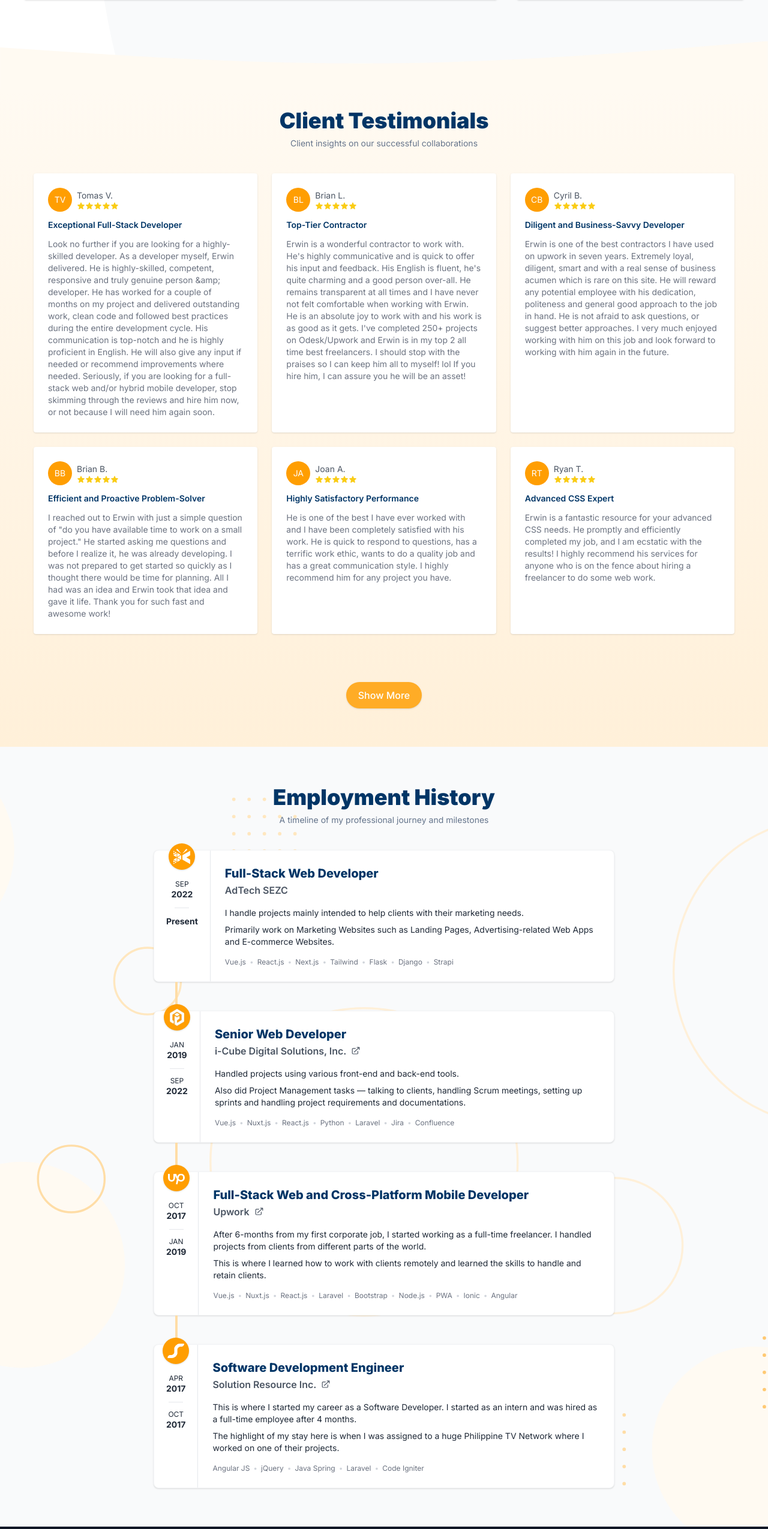
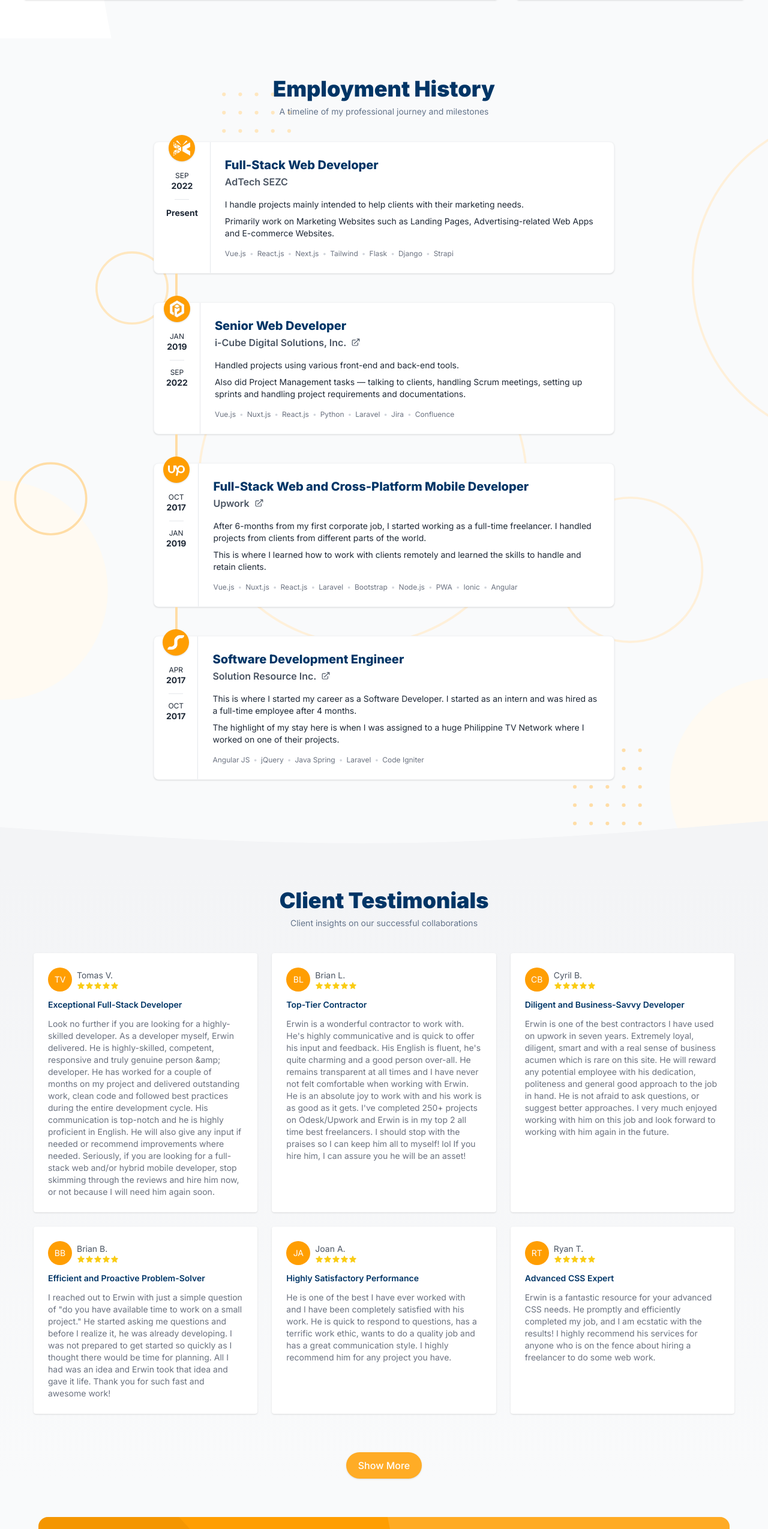
Before and after one commit to erwinmesi/v2.mesi.dev, a Next.js app: page / in a window 1280 px wide. Shown: the part 3523-6072 px from the top of the page at 60% size. Built offline with nearby package versions, Linux system fonts and the light colour scheme.

Commit message:
feat(home): contact banner

```diff
--- a/app/components/HomeProjects.tsx
+++ b/app/components/HomeProjects.tsx
@@ -5,7 +5,6 @@
 import cn from 'classnames'
 import Dot from '@/app/components/shared/Dot'
 import SymbolCircle from '@/app/components/shared/SymbolCircle'
-import imageWarp2 from '@/app/assets/images/warp-2.svg'
 
 function HomeProjects() {
   const [mounted, setMounted] = useState(false)
@@ -104,9 +103,6 @@
           </div>
         )}
       </div>
-      <picture className='relative z-[1] -bottom-1'>
-        <img src={imageWarp2.src} alt="Warp" className="w-full rotate-180" />
-      </picture>
     </section>
   )
 }
--- a/app/components/HomeReviews.tsx
+++ b/app/components/HomeReviews.tsx
@@ -23,9 +23,9 @@
   return (
     <section
       id="home-reviews"
-      className="bg-gradient-to-b from-primary-50 to-primary-100"
+      className="bg-gradient-to-b from-gray-100 to-gray-50"
     >
-      <div className="pt-8 pb-16 px-6 sm:px-8 md:px-10 lg:px-12 xl:px-14 2xl:px-16">
+      <div className="pt-8 px-6 sm:px-8 md:px-10 lg:px-12 xl:px-14 2xl:px-16">
         <div className="mb-10 text-center">
           <h2 className="section-header">Client Testimonials</h2>
           <p className="section-sub-header">
@@ -69,7 +69,7 @@
             </div>
           ))}
         </div>
-        <div className="flex justify-center mt-20">
+        <div className="flex justify-center pt-16">
           <button
             className={cn('btn', limited ? 'btn-primary' : 'btn-light')}
             onClick={toggleReviewsLimit}
--- a/app/components/HomeWorkHistory.tsx
+++ b/app/components/HomeWorkHistory.tsx
@@ -3,15 +3,16 @@
 import { workHistory } from '@/app/configs/workHistory'
 import { Fragment } from 'react'
 import bg from '@/app/assets/images/bg.svg'
+import imageWarp2 from '@/app/assets/images/warp-2.svg'
 
 function HomeWorkHistory() {
   return (
     <section
       id="home-work-history"
-      className="py-16 bg-cover bg-center"
+      className="pt-16 bg-cover bg-center"
       style={{ backgroundImage: `url('${bg.src}')` }}
     >
-      <div className="site-container">
+      <div className="site-container pb-16">
         <div className="text-center">
           <h2 className="section-header">Employment History</h2>
           <p className="section-sub-header">
@@ -27,6 +28,9 @@
           ))}
         </div>
       </div>
+      <picture className="relative z-[1] -bottom-1">
+        <img src={imageWarp2.src} alt="Warp" className="w-full rotate-180" />
+      </picture>
     </section>
   )
 }
--- /dev/null
+++ b/app/components/SiteContactBanner.tsx
@@ -0,0 +1,64 @@
+import {
+  EnvelopeIcon,
+  ArrowTopRightOnSquareIcon,
+} from '@heroicons/react/20/solid'
+import IconLinkedIn from '@/app/components/icons/IconLinkedIn'
+import IconUpwork from '@/app/components/icons/IconUpwork'
+import SymbolCircle from './shared/SymbolCircle'
+
+function SiteContactBanner() {
+  return (
+    <section className="md:px-16 md:py-16 bg-gray-50">
+      <div className="py-24 bg-primary md:rounded-2xl relative overflow-hidden">
+        <SymbolCircle svgClass="hidden md:block bg-primary-600 w-[100%] -left-[66%] -top-1/2" />
+        <SymbolCircle svgClass="bg-primary-300 border-4 border-primary-300 w-[75%] right-[-25%] bottom-0" />
+        <div className="site-container relative z-[1]">
+          <div className="text-center">
+            <h2 className="section-header !text-gray-50">{'Get In Touch'}</h2>
+            <p className="my-2 md:text-lg text-gray-50">
+              {"Contact me and let's work on completing your project."}
+            </p>
+          </div>
+          <div className="mt-10 flex flex-col lg:flex-row items-center justify-center gap-6">
+            <a className="btn btn-light" href="mailto:mesiaserwin@gmail.com">
+              <EnvelopeIcon className="h-8" />
+              <span className="font-semibold">mesiaserwin@gmail.com</span>
+            </a>
+            <div className="flex flex-col sm:flex-row gap-6 justify-center">
+              <a
+                className="btn btn-light"
+                href="https://www.upwork.com/fl/erwinmesi"
+                target="_blank"
+              >
+                <IconUpwork
+                  className="h-8 relative top-0.5"
+                  title="Contact me on Upwork"
+                />
+                <span className="font-semibold inline-flex gap-2 items-center">
+                  Upwork
+                  <ArrowTopRightOnSquareIcon height="18" />
+                </span>
+              </a>
+              <a
+                className="btn btn-light"
+                href="https://www.linkedin.com/in/erwinmesi"
+                target="_blank"
+              >
+                <IconLinkedIn
+                  className="h-8 relative bottom-0.5"
+                  title="Connect with me on LinkedIn"
+                />
+                <span className="font-semibold inline-flex gap-2 items-center">
+                  LinkedIn
+                  <ArrowTopRightOnSquareIcon height="18" />
+                </span>
+              </a>
+            </div>
+          </div>
+        </div>
+      </div>
+    </section>
+  )
+}
+
+export default SiteContactBanner
--- a/app/components/SiteFooter.tsx
+++ b/app/components/SiteFooter.tsx
@@ -3,7 +3,7 @@
 
 function SiteFooter() {
   return (
-    <div className="bg-gray-900 text-center text-white">
+    <div className="bg-gray-100 text-center">
       <div className="site-container py-6">
         <div className="flex justify-between items-start">
           <p className="text-sm">Erwin Mesias | mesi.dev</p>
--- a/app/components/icons/IconLinkedIn.tsx
+++ b/app/components/icons/IconLinkedIn.tsx
@@ -2,15 +2,17 @@
 
 interface IconLinkedInProps {
   className?: string
+  title?: string
 }
 
-const IconLinkedIn: React.FC<IconLinkedInProps> = ({ className }) => {
+const IconLinkedIn: React.FC<IconLinkedInProps> = ({ className, title }) => {
   return (
     <svg
       xmlns="http://www.w3.org/2000/svg"
       className={className}
       viewBox="0 0 24 24"
     >
+      {title && <title>{title}</title>}
       <path
         fill="currentColor"
         d="M16 7c-1.933 0-3.684 0.785-4.95 2.050s-2.050 3.017-2.050 4.95v7c0 0.552 0.448 1 1 1h4c0.552 0 1-0.448 1-1v-7c0-0.276 0.111-0.525 0.293-0.707s0.431-0.293 0.707-0.293 0.525 0.111 0.707 0.293 0.293 0.431 0.293 0.707v7c0 0.552 0.448 1 1 1h4c0.552 0 1-0.448 1-1v-7c0-1.933-0.785-3.684-2.050-4.95s-3.017-2.050-4.95-2.050zM16 9c1.381 0 2.63 0.559 3.536 1.464s1.464 2.155 1.464 3.536v6h-2v-6c0-0.828-0.337-1.58-0.879-2.121s-1.293-0.879-2.121-0.879-1.58 0.337-2.121 0.879-0.879 1.293-0.879 2.121v6h-2v-6c0-1.381 0.559-2.63 1.464-3.536s2.155-1.464 3.536-1.464zM2 8c-0.552 0-1 0.448-1 1v12c0 0.552 0.448 1 1 1h4c0.552 0 1-0.448 1-1v-12c0-0.552-0.448-1-1-1zM3 10h2v10h-2zM7 4c0-0.828-0.337-1.58-0.879-2.121s-1.293-0.879-2.121-0.879-1.58 0.337-2.121 0.879-0.879 1.293-0.879 2.121 0.337 1.58 0.879 2.121 1.293 0.879 2.121 0.879 1.58-0.337 2.121-0.879 0.879-1.293 0.879-2.121zM5 4c0 0.276-0.111 0.525-0.293 0.707s-0.431 0.293-0.707 0.293-0.525-0.111-0.707-0.293-0.293-0.431-0.293-0.707 0.111-0.525 0.293-0.707 0.431-0.293 0.707-0.293 0.525 0.111 0.707 0.293 0.293 0.431 0.293 0.707z"
--- a/app/components/icons/IconUpwork.tsx
+++ b/app/components/icons/IconUpwork.tsx
@@ -2,15 +2,17 @@
 
 interface IconLinkedInProps {
   className?: string
+  title?: string
 }
 
-const IconLinkedIn: React.FC<IconLinkedInProps> = ({ className }) => {
+const IconUpwork: React.FC<IconLinkedInProps> = ({ className, title }) => {
   return (
     <svg
       xmlns="http://www.w3.org/2000/svg"
       className={className}
       viewBox="0 0 32 32"
     >
+      {title && <title>{title}</title>}
       <path
         fill="currentColor"
         d="M24.748 17.544c-1.469 0-2.847-0.623-4.099-1.636l0.304-1.435 0.011-0.056c0.276-1.524 1.132-4.080 3.785-4.080 1.989 0 3.604 1.616 3.604 3.604-0.001 1.985-1.616 3.603-3.605 3.603zM24.748 6.691c-3.385 0-6.013 2.199-7.080 5.821-1.627-2.445-2.864-5.381-3.583-7.856h-3.648v9.483c-0.003 1.875-1.521 3.395-3.396 3.397-1.873-0.003-3.391-1.524-3.393-3.397v-9.483h-3.648v9.483c0 3.885 3.16 7.071 7.041 7.071 3.884 0 7.044-3.185 7.044-7.071v-1.587c0.705 1.476 1.576 2.972 2.632 4.295l-2.231 10.497h3.729l1.617-7.613c1.417 0.905 3.047 1.479 4.915 1.479 4 0 7.252-3.269 7.252-7.267 0-4-3.252-7.252-7.252-7.252z"
@@ -19,4 +21,4 @@
   )
 }
 
-export default IconLinkedIn
+export default IconUpwork
--- a/app/page.tsx
+++ b/app/page.tsx
@@ -6,6 +6,7 @@
 import HomeReviews from '@/app/components/HomeReviews'
 import SiteNavbar from '@/app/components/SiteNavbar'
 import SiteFooter from '@/app/components/SiteFooter'
+import SiteContactBanner from '@/app/components/SiteContactBanner'
 
 export default function Home() {
   return (
@@ -15,8 +16,9 @@
       <HomeAbout />
       <HomeSkills />
       <HomeProjects />
+      <HomeWorkHistory />
       <HomeReviews />
-      <HomeWorkHistory />
+      <SiteContactBanner />
       <SiteFooter />
     </main>
   )
```
Also changed, not shown: app/assets/images/warp-2.svg.
